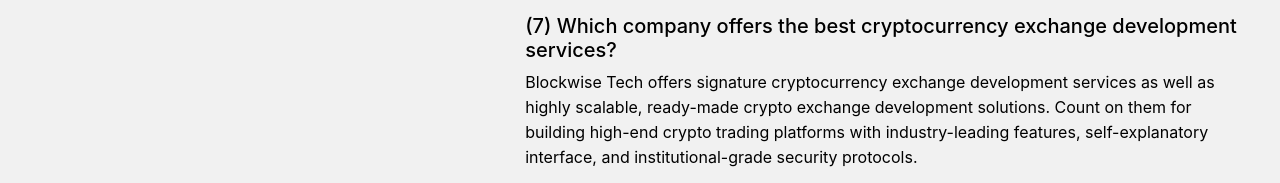
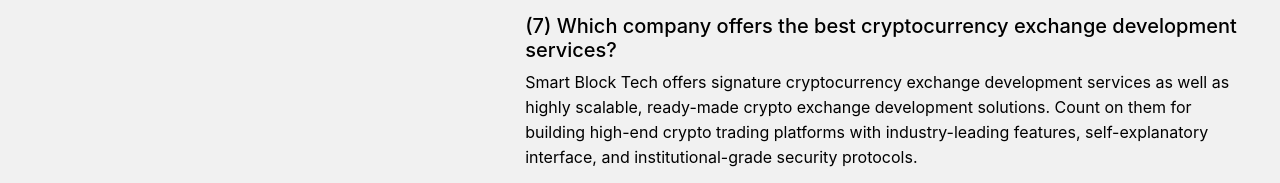
Before and after one commit to placeparks/Blockwise-tech, a React (Create React App) app: page /Exchange in a window 1280 px wide. Shown: the part 11391-11574 px from the top of the page. Built offline with nearby package versions, Linux system fonts and the light colour scheme.

Commit message:
Update FAQ.js

```diff
--- a/src/components/Exchange/FAQ.js
+++ b/src/components/Exchange/FAQ.js
@@ -20,7 +20,7 @@ export default function FAQ(){
 <h5>(6) What is Cryptocurrency Exchange Script?</h5>
 <p>A cryptocurrency exchange script is a pre-engineered package of codes that can clone a specified cryptocurrency trading platform in terms of its functionality and user interface. The ready-made solution can be leveraged to launch a cryptocurrency exchange software similar to prominent cryptocurrency exchanges existing in the market.</p>
 <h5>(7) Which company offers the best cryptocurrency exchange development services?</h5>
-<p>Blockwise Tech offers signature cryptocurrency exchange development services as well as highly scalable, ready-made crypto exchange development solutions. Count on them for building high-end crypto trading platforms with industry-leading features, self-explanatory interface, and institutional-grade security protocols.</p>
+<p>Smart Block Tech offers signature cryptocurrency exchange development services as well as highly scalable, ready-made crypto exchange development solutions. Count on them for building high-end crypto trading platforms with industry-leading features, self-explanatory interface, and institutional-grade security protocols.</p>
 
             </div>
         </div>
```
